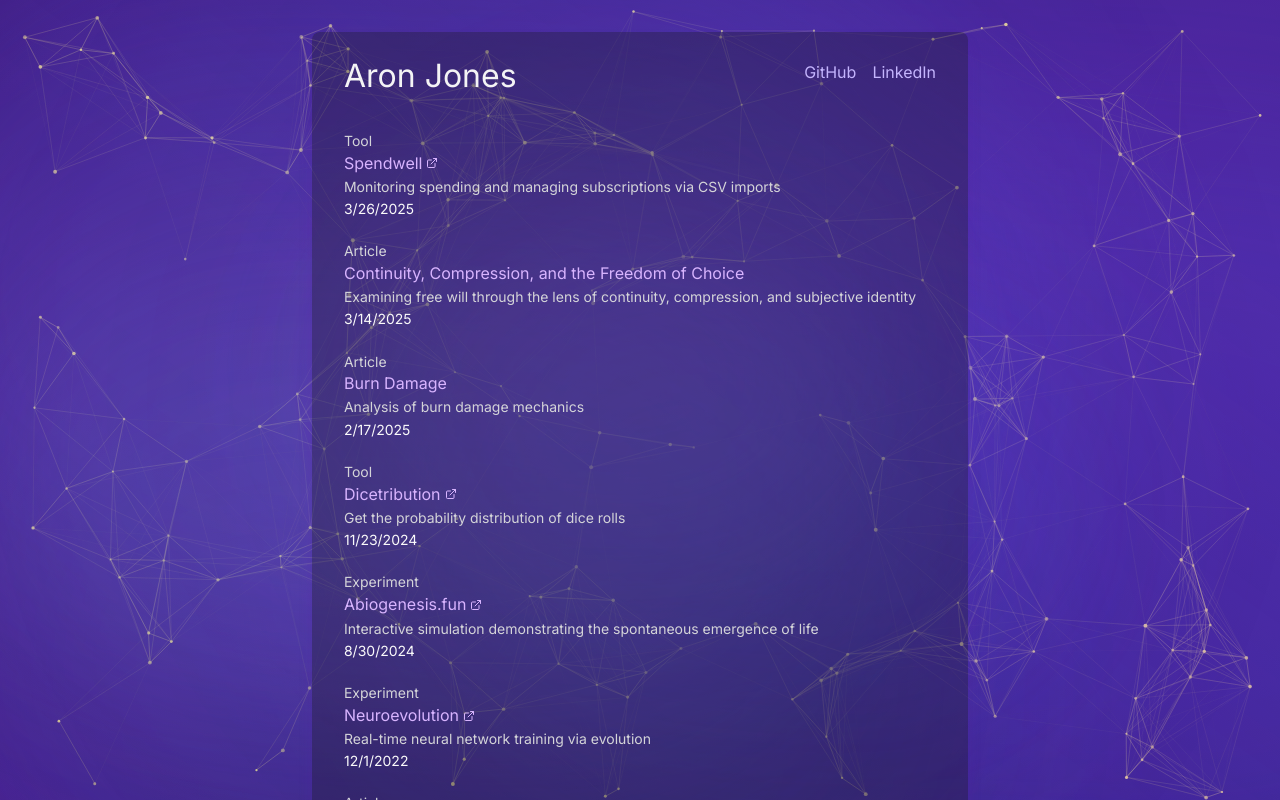
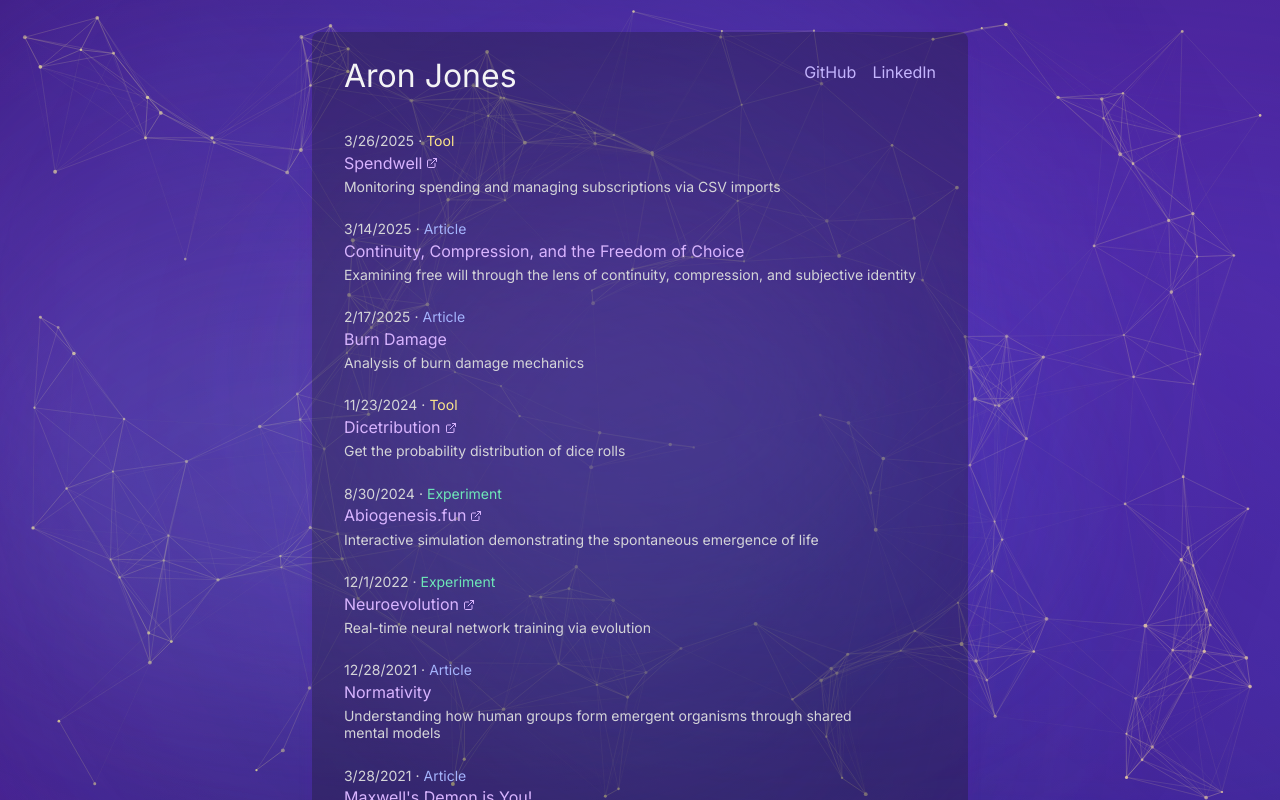
Before and after one commit to defrex/defrex-com, a Next.js app: page / in a window 1280 px wide. Built offline with nearby package versions, Linux system fonts and the light colour scheme.

Commit message:
color categories

```diff
--- a/src/app/page.tsx
+++ b/src/app/page.tsx
@@ -39,6 +39,12 @@ const experiments = [
   },
 ]
 
+const typeColors: Partial<Record<string, string>> = {
+  Article: 'text-indigo-300',
+  Experiment: 'text-emerald-300',
+  Tool: 'text-amber-200',
+}
+
 export const metadata = generateDefaultMetadata({
   title: 'Aron Jones',
   description: 'Personal site and blog of Aron Jones, software engineer and technologist.',
@@ -69,9 +75,15 @@ export default function Page() {
       {items.map((item, index) => (
         <TextLink key={index} href={'href' in item ? item.href : postDetailsPath(item.slug)}>
           <Stack gap={3}>
-            {/* <div className="border border-neutral-400 rounded py-px px-1">
-            </div> */}
-            <Text value={item.type} size="sm" color="light" />
+            <Inline gap={1}>
+              <Text value={item.date.toLocaleDateString()} size="sm" color="light" />
+              <Text value="·" size="sm" color="light" />
+              <Text
+                value={item.type}
+                size="sm"
+                className={typeColors[item.type] ?? 'text-gray-300'}
+              />
+            </Inline>
             <Inline gap={1}>
               <Text value={item.title} color="inherit" />
               {'href' in item && !item.href.startsWith('/') ? (
@@ -81,10 +93,6 @@ export default function Page() {
             {'description' in item && item.description ? (
               <Text value={item.description} size="sm" color="light" />
             ) : null}
-            <Inline gap={1}>
-              <Text value={item.date.toLocaleDateString()} size="sm" />
-              {/* <Text value="·" size="sm" color="light" /> */}
-            </Inline>
           </Stack>
         </TextLink>
       ))}
```
